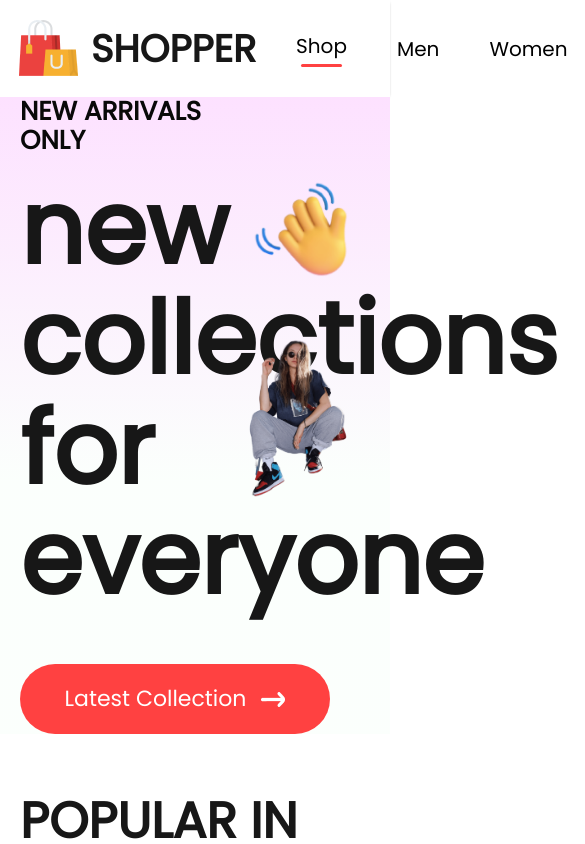
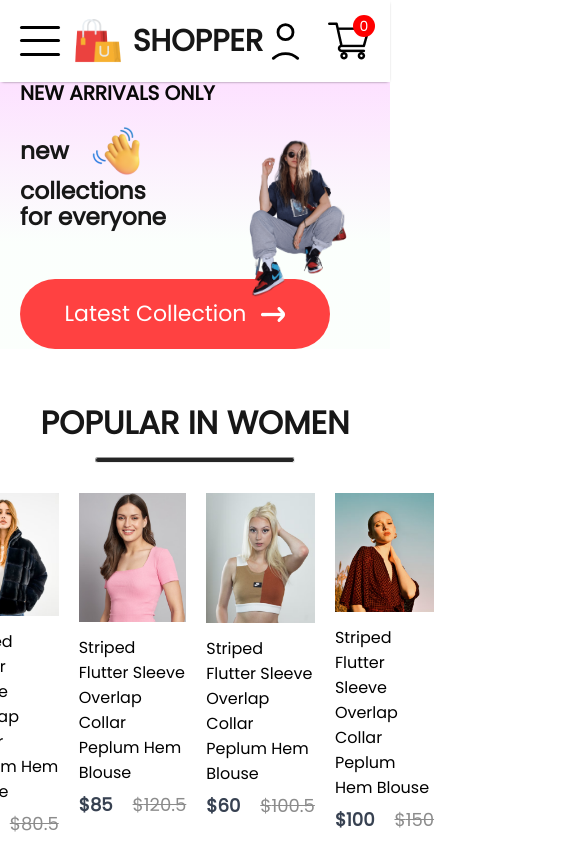
Before and after one commit to David01226/MERN-Fashion-Ecommerce-Store, a React (Create React App) app in the folder frontend/: page / in a window 390 px wide. Shown: the top 844 px of the page, 585 px wide, since content can reach past the window. Built offline with nearby package versions, Linux system fonts and the light colour scheme.

Commit message:
Responsive styling changes for tablet

```diff
--- a/frontend/src/Components/Footer/Footer.css
+++ b/frontend/src/Components/Footer/Footer.css
@@ -9,7 +9,7 @@
 .footer-logo {
   display: flex;
   align-items: center;
-  gap: 20px;
+  gap: 10px;
 }
 
 .footer-logo p {
@@ -24,6 +24,7 @@
   gap: 50px;
   color: #252525;
   font-size: 20px;
+  padding-inline-start: 0;
 }
 
 .footer-link li {
@@ -39,6 +40,7 @@
   padding: 10px 10px 6px;
   background: #fbfbfb;
   border: 1px solid #ebebeb;
+  cursor: pointer;
 }
 
 .footer-copyright {
@@ -59,3 +61,12 @@
   height: 3px;
   background: #c7c7c7;
 }
+
+@media(max-width:1024px) {
+  .footer-logo p {
+    font-size: 30px;
+  }
+  .footer-logo img {
+    max-width: 60px;
+  }
+}
--- a/frontend/src/Components/Hero/Hero.css
+++ b/frontend/src/Components/Hero/Hero.css
@@ -64,3 +64,20 @@
 .hero-right img {
   width: 90%;
 }
+
+@media(max-width:1024px) {
+  .hero-hand-icon img {
+    width: 54px;
+  }
+  .hero-left p {
+    font-size: 6vw;
+  }
+
+  .hero-left h2 {
+    font-size: 20px;
+  }
+}
+
+@media(max-width:767px) {
+
+}
--- a/frontend/src/Components/Navbar/Navbar.css
+++ b/frontend/src/Components/Navbar/Navbar.css
@@ -1,16 +1,26 @@
 .navbar {
   width: 100%;
   box-shadow: 0 1px 3px -2px black;
+  position: relative;
 }
 
 .navbar-wrapper {
   width: 100%;
-  display: flex;
+  display: grid;
+  grid-template-columns: 2fr 3fr 1fr;
   justify-content: space-between;
-  padding: 16px;
+  align-items: center;
+  padding-top: 16px;
+  padding-bottom: 16px;
 }
 
 .nav-logo {
+  display: flex;
+  align-items: center;
+  justify-content: flex-start;
+}
+
+.nav-logo a{
   display: flex;
   align-items: center;
   gap: 10px;
@@ -23,13 +33,16 @@
 }
 
 .nav-menu {
-  display: flex;
+  display: none;
   align-items: center;
+  justify-content: center;
   list-style: none;
   gap: 50px;
   color: #626262;
   font-size: 20px;
   font-weight: 500;
+  padding-inline-start: 0;
+  border-bottom: 1px solid lightgrey;
 }
 
 .nav-menu li{
@@ -52,20 +65,28 @@
 .nav-login-cart {
   display: flex;
   align-items: center;
-  gap: 45px;
+  justify-content: flex-end;
+  gap: 20px;
 }
 
-.nav-login-cart button{
-  width: 157px;
-  height: 58px;
-  outline: none;
-  border: 1px solid #7a7a7a;
-  border-radius: 75px;
-  color: #515151;
-  font-size: 20px;
-  font-weight: 500;
-  background: white;
-  cursor: pointer;
+.nav-login-cart a {
+  display: flex;
+  align-items: center;
+  justify-content: center;
+  position: relative;
+}
+
+.account-icon-wrapper {
+  width: 45px;
+  height: auto;
+  display: flex;
+  justify-content: center;
+  align-items: center;
+}
+
+.account-icon {
+  width: 100%;
+  height: auto;
 }
 
 .nav-login-cart button:active{
@@ -75,13 +96,92 @@
 .nav-cart-count {
   width: 22px;
   height: 22px;
+  position: absolute;
+  top: -5px;
+  right: -5px;
   display: flex;
   justify-content: center;
   align-items: center;
-  margin-top: -35px;
-  margin-left: -55px;
   border-radius: 11px;
   font-size: 14px;
   background: red;
   color: white;
 }
+
+.hamburger-menu {
+  width: 40px;
+  height: 40px;
+  display: none;
+  flex-direction: column;
+  justify-content: space-around;
+  align-items: center;
+  cursor: pointer;
+}
+
+.bar {
+  width: 100%;
+  height: 3px;
+  background-color: #000;
+  border-radius: 2px;
+  transition: all 0.3s ease;
+}
+
+.hamburger-menu.open .bar:nth-child(1) {
+  transform: translateY(15px) rotate(45deg);
+}
+
+.hamburger-menu.open .bar:nth-child(2) {
+  opacity: 0;
+}
+
+.hamburger-menu.open .bar:nth-child(3) {
+  transform: translateY(-12px) rotate(-45deg);
+}
+
+@media(max-width:1024px) {
+  .nav-logo {
+    justify-content: center;
+  }
+  .nav-logo p {
+    font-size: 30px;
+  }
+  .nav-logo img {
+    max-width: 50px;
+  }
+  .nav-menu {
+    gap: 20px;
+  }
+  .nav-login-cart {
+    gap: 20px;
+  }
+  .hamburger-menu {
+    order: -1;
+    display: flex;
+  }
+  .nav-menu {
+    position: absolute;
+    bottom: 0;
+    left: 0;
+    background: white;
+    width: 100%;
+    padding: 20px;
+    transform: translateY(100%);
+    gap: 40px;
+    justify-content: center;
+  }
+  .navbar-wrapper {
+    width: 100%;
+    display: grid;
+    grid-template-columns: 1fr 1.5fr 1fr;
+  }
+
+  .nav-menu.nav-menu-visible {
+    display: flex;
+  }
+}
+
+@media(max-width:767px) {
+  .nav-menu {
+    flex-direction: column;
+  }
+}
--- a/frontend/src/Components/Navbar/Navbar.jsx
+++ b/frontend/src/Components/Navbar/Navbar.jsx
@@ -1,4 +1,4 @@
-import React, { useContext, useState } from 'react'
+import React, { useContext, useRef, useState } from 'react'
 import './Navbar.css'
 import logo from '../Assets/logo.png'
 import cart_icon from '../Assets/cart_icon.png'
@@ -9,26 +9,46 @@ export const Navbar = () => {
 
   const [menu, setMenu] = useState("shop")
   const {getTotalCartItems} = useContext(ShopContext)
+  const menuRef = useRef();
+
+  const dropdown_toggle = (e) => {
+    menuRef.current.classList.toggle('nav-menu-visible');
+    e.target.closest('.hamburger-menu').classList.toggle('open');
+  }
 
   return (
     <div className="navbar">
       <div className="navbar-wrapper page-width">
-        <Link to='/'>
           <div className="nav-logo">
+            <Link to='/'>
               <img src={logo} alt="" />
               <p>SHOPPER</p>
+            </Link>
           </div>
-        </Link>
-        <ul className="nav-menu">
+        <div onClick={dropdown_toggle} className="hamburger-menu">
+          <div className="bar"></div>
+          <div className="bar"></div>
+          <div className="bar"></div>
+        </div>
+        <ul ref={menuRef} className="nav-menu">
           <li onClick={()=>{setMenu("shop")}}><Link to='/'>Shop</Link> {menu === "shop" ? <hr/> : <></>}</li>
           <li onClick={()=>{setMenu("mens")}}><Link to='/mens'>Men</Link> {menu === "mens" ? <hr/> : <></>}</li>
           <li onClick={()=>{setMenu("womens")}}><Link to='/womens'>Women</Link> {menu === "womens" ? <hr/> : <></>}</li>
           <li onClick={()=>{setMenu("kids")}}><Link to='/kids'>Kids</Link> {menu === "kids" ? <hr/> : <></>}</li>
         </ul>
         <div className="nav-login-cart">
-          <Link to='/login'><button>Login</button></Link>
-          <Link to='/cart'><img src={cart_icon} alt="" /></Link>
-          <div className="nav-cart-count">{getTotalCartItems()}</div>
+          <Link to='/login'>
+          <div className="account-icon-wrapper">
+            <svg className="account-icon" xmlns="http://www.w3.org/2000/svg" viewBox="0 0 24 24" fill="none" stroke="currentColor" strokeWidth="1.5" strokeLinecap="round" strokeLinejoin="round">
+              <circle cx="12" cy="7" r="4"></circle>
+              <path d="M5.5 21a9.5 9.5 0 0 1 13 0"></path>
+            </svg>
+          </div>
+          </Link>
+          <Link to='/cart'>
+            <img src={cart_icon} alt="" />
+            <div className="nav-cart-count">{getTotalCartItems()}</div>
+          </Link>
         </div>
       </div>
     </div>
--- a/frontend/src/Components/NewCollections/NewCollections.css
+++ b/frontend/src/Components/NewCollections/NewCollections.css
@@ -6,7 +6,7 @@
   margin-bottom: 80px;
 }
 
-.new-collections h1 {
+.new-collections h2 {
   color: #171717;
   font-size: 50px;
   font-weight: 600;
@@ -25,3 +25,13 @@
   margin: 50px 0 0;
   gap: 30px;
 }
+
+@media(max-width:1024px) {
+  .new-collections h2 {
+    font-size: 32px;
+  }
+
+  .collections {
+    margin: 20px 0 0;
+  }
+}
--- a/frontend/src/Components/NewCollections/NewCollections.jsx
+++ b/frontend/src/Components/NewCollections/NewCollections.jsx
@@ -6,7 +6,7 @@ import Item from "../Item/Item"
 const NewCollections = () => {
   return (
     <div className="new-collections page-width">
-      <h1>NEW COLLECTIONS</h1>
+      <h2>NEW COLLECTIONS</h2>
       <hr />
       <div className="collections">
         {new_collections.map((item, i) => {
--- a/frontend/src/Components/NewsLetter/NewsLetter.css
+++ b/frontend/src/Components/NewsLetter/NewsLetter.css
@@ -12,11 +12,11 @@
   justify-content: center;
   margin: auto;
   background: #fde1ff;
-  gap: 30px;
-  padding: 40px 0;
+  gap: 10px;
+  padding: 40px 20px;
 }
 
-.newsletter h1 {
+.newsletter h2 {
   color: #454545;
   font-size: 45px;
   font-weight: 600;
@@ -26,6 +26,7 @@
 .newsletter p {
   color: #454545;
   font-size: 20px;
+  margin-bottom: 30px;
 }
 
 .newsletter-inputs{
@@ -59,3 +60,16 @@
   font-size: 16px;
   cursor: pointer;
 }
+
+@media(max-width:1024px) {
+  .newsletter.page-width {
+    padding: 0;
+  }
+  .newsletter h2 {
+    font-size: 30px;
+  }
+  .newsletter p {
+    font-size: 18px;
+    margin-bottom: 20px;
+  }
+}
--- a/frontend/src/Components/NewsLetter/NewsLetter.jsx
+++ b/frontend/src/Components/NewsLetter/NewsLetter.jsx
@@ -5,10 +5,10 @@ const NewsLetter = () => {
   return (
     <div className="newsletter page-width">
       <div className="newsletter-wrapper">
-        <h1>Get Exclusive Offers On Your Email</h1>
+        <h2>Get Exclusive Offers On Your Email</h2>
         <p>Subscribe to our newsletter and stay updated</p>
         <div className="newsletter-inputs">
-          <input type="email" placeholder="Your Email id" />
+          <input type="email" placeholder="Email" />
           <button>Subscribe</button>
         </div>
       </div>
--- a/frontend/src/Components/Offers/Offers.css
+++ b/frontend/src/Components/Offers/Offers.css
@@ -27,7 +27,7 @@
 
 .offers-left h1 {
   color: #171717;
-  font-size: 70px;
+  font-size: 5vw;
   font-weight: 600;
   line-height: 0.8;
   margin-bottom: 20px;
@@ -59,3 +59,13 @@
   justify-content: center;
   justify-content: center;
 }
+
+
+@media(max-width:1024px) {
+  .offers.page-width {
+    padding: 0;
+  }
+  .offers-left p {
+    font-size: 20px;
+  }
+}
--- a/frontend/src/Components/Popular/Popular.css
+++ b/frontend/src/Components/Popular/Popular.css
@@ -6,7 +6,7 @@
   margin-bottom: 80px;
 }
 
-.popular h1 {
+.popular h2 {
   color: #171717;
   font-size: 50px;
   font-weight: 600;
@@ -25,3 +25,14 @@
   grid-template-columns: repeat(4, 1fr);
   gap: 30px;
 }
+
+@media(max-width:1024px) {
+  .popular h2 {
+    font-size: 32px;
+  }
+
+  .popular-item {
+    margin-top: 20px;
+    gap: 20px;
+  }
+}
--- a/frontend/src/Components/Popular/Popular.jsx
+++ b/frontend/src/Components/Popular/Popular.jsx
@@ -6,7 +6,7 @@ import Item from "../Item/Item"
 const Popular = () => {
   return (
     <div className="popular page-width">
-      <h1>POPULAR IN WOMEN</h1>
+      <h2>POPULAR IN WOMEN</h2>
       <hr />
       <div className="popular-item">
         {data_product.map((item, i) => {
```
